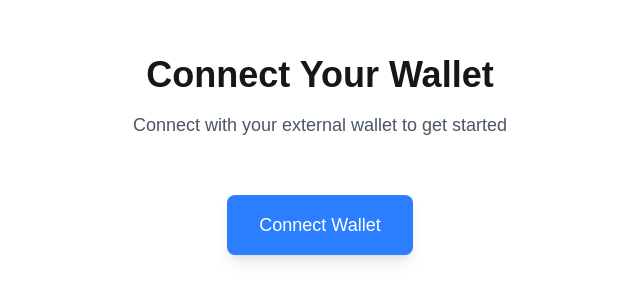
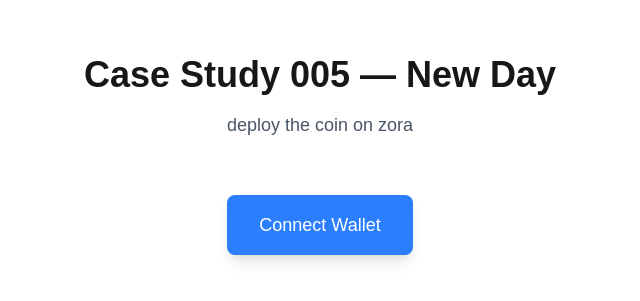
Before and after one commit to sweetmantech/base-zora-coin, a Next.js app: page / in a window 1280 px wide. Shown: the part 245-546 px from the top of the page, without its empty margins (320-960 px from the left). Built offline with nearby package versions, Linux system fonts and the light colour scheme; no server answers.

Commit message:
Update landing page text for Case Study 005 deployment
Co-authored-by: sweetmantech <sweetmantech@gmail.com>

```diff
--- a/app/page.tsx
+++ b/app/page.tsx
@@ -38,12 +38,12 @@ export default function Home() {
   // User is not authenticated - show login button
   return (
     <div className="min-h-screen flex flex-col items-center justify-center gap-6 p-8">
-      <div className="text-center">
-        <h1 className="text-4xl font-bold mb-4">Connect Your Wallet</h1>
-        <p className="text-lg text-gray-600 mb-8">
-          Connect with your external wallet to get started
-        </p>
-      </div>
+             <div className="text-center">
+         <h1 className="text-4xl font-bold mb-4">Case Study 005 — New Day</h1>
+         <p className="text-lg text-gray-600 mb-8">
+           deploy the coin on zora
+         </p>
+       </div>
 
       <button
         onClick={login}
```
